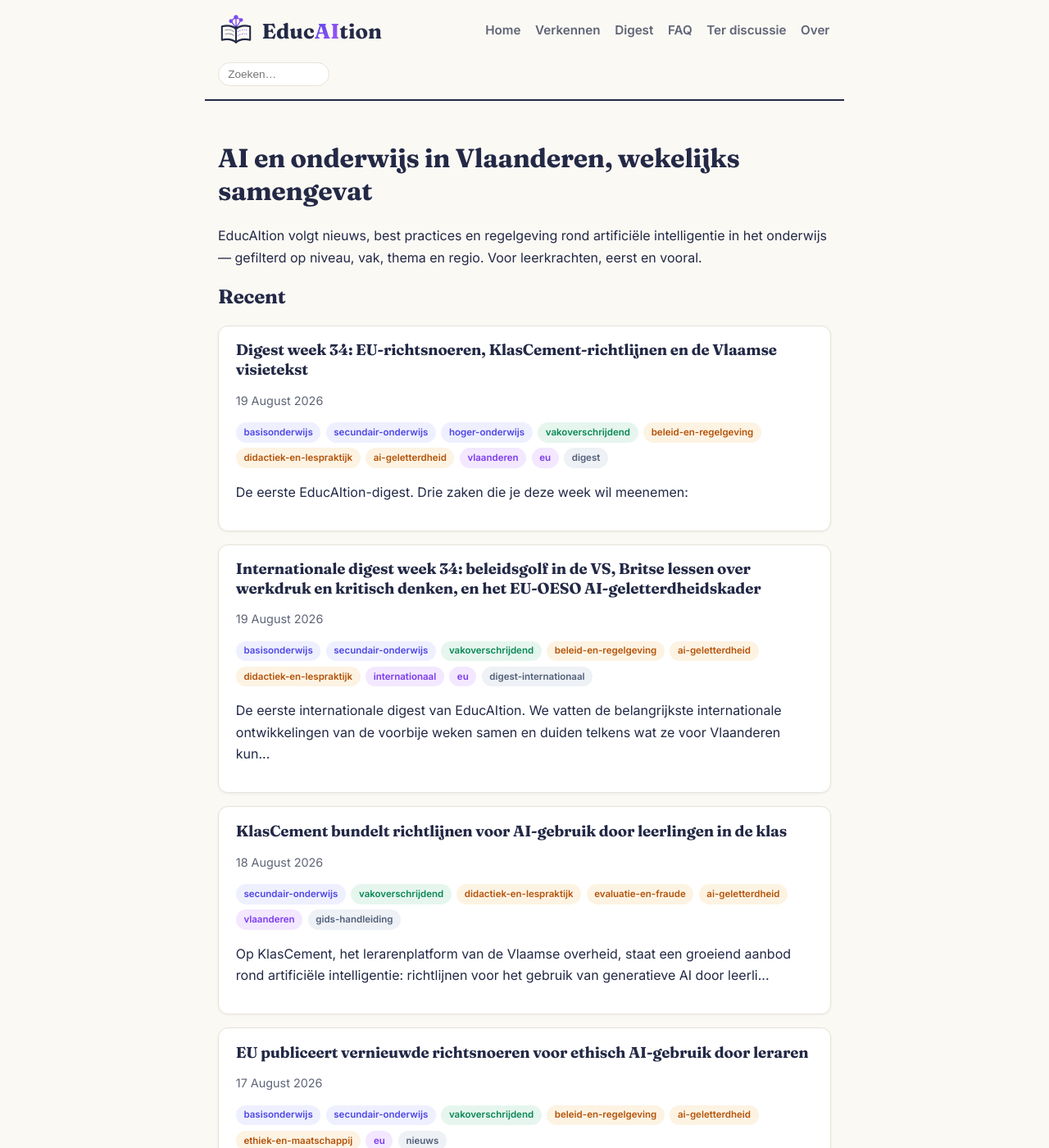
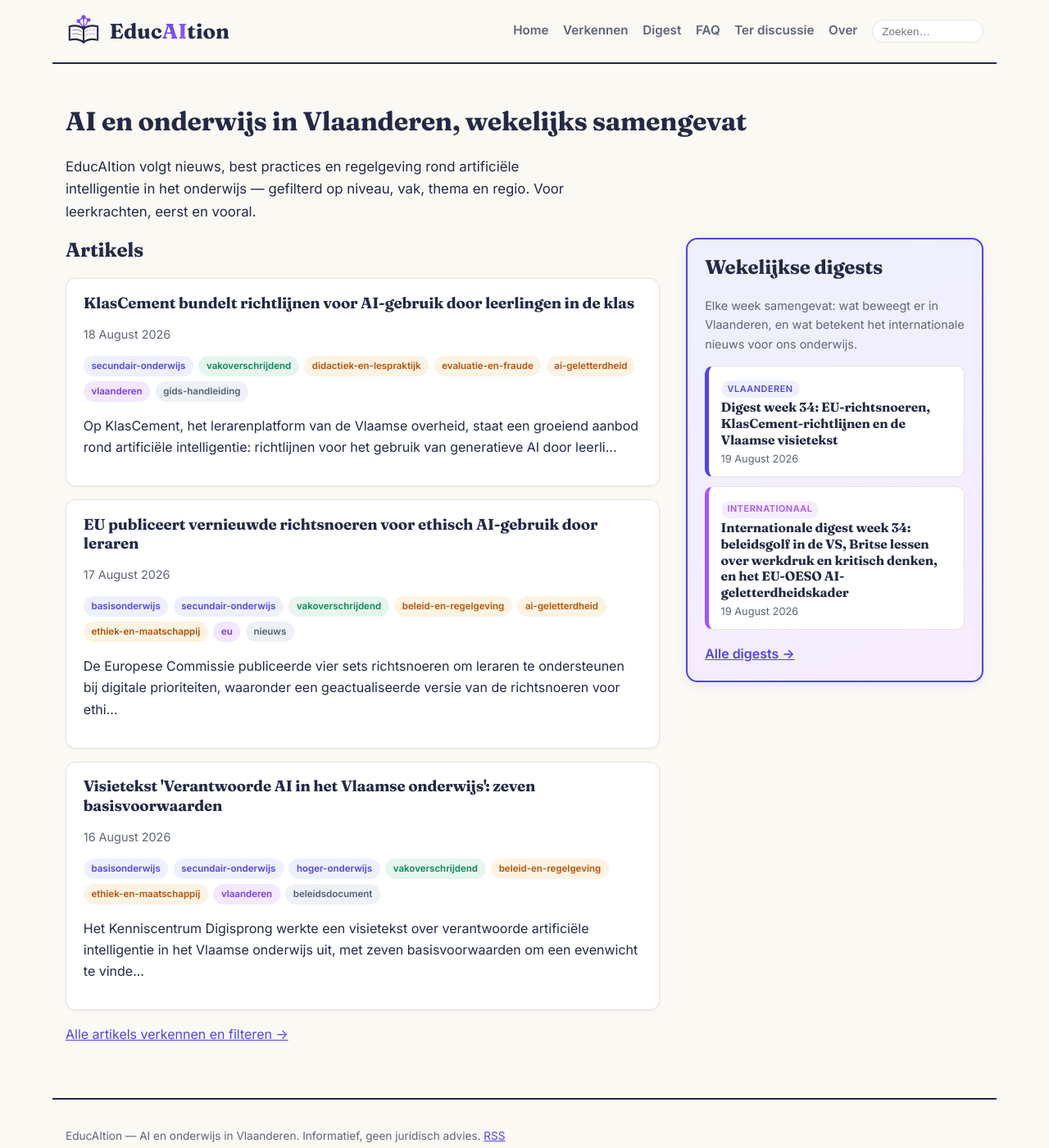
Before and after one commit to rvanbruggen/educaition, a Jekyll site: the page built from index.html, in a window 1280 px wide and 1400 px high. Shown: the whole window at 82% size. Built offline with Jekyll 4.4.1, drawn with Linux system fonts in a browser that asks for light colours; some of the changed text lies outside the part shown.

Commit message:
Homepage: 90% breedte + tweekolomslayout met digestpaneel rechts (v0.4.0)

```diff
--- a/_config.yml
+++ b/_config.yml
@@ -4,7 +4,7 @@ description: >-
   wekelijks samengevat en doorzoekbaar per niveau, vak en thema.
 lang: nl
 timezone: Europe/Brussels
-version: "0.3.1"
+version: "0.4.0"
 url: "https://rvanbruggen.github.io"
 baseurl: "/educaition"
 
--- a/_layouts/default.html
+++ b/_layouts/default.html
@@ -11,7 +11,7 @@
   <link rel="icon" type="image/svg+xml" href="{{ '/assets/img/logo.svg' | relative_url }}">
   {% feed_meta %}
 </head>
-<body>
+<body class="{{ page.body_class }}">
   <header class="site-header">
     <a class="site-brand" href="{{ '/' | relative_url }}">
       <img src="{{ '/assets/img/logo.svg' | relative_url }}" alt="" class="logo" width="44" height="44">
--- a/assets/css/style.css
+++ b/assets/css/style.css
@@ -33,10 +33,13 @@ h1 { font-size: 2rem; }
 main { max-width: 780px; margin: 0 auto; padding: 1.8rem 1rem 3rem; }
 a { color: var(--accent); }
 
+/* homepage gebruikt 90% van de schermbreedte */
+body.home main { max-width: none; width: 90%; }
+
 /* ---- header ---- */
 .site-header {
   display: flex; flex-wrap: wrap; align-items: center; gap: 1rem;
-  max-width: 780px; margin: 0 auto; padding: 1rem;
+  width: 90%; max-width: none; margin: 0 auto; padding: 1rem;
   border-bottom: 2px solid var(--ink);
 }
 .site-brand { display: flex; align-items: center; gap: .6rem; text-decoration: none; }
@@ -180,7 +183,48 @@ details[open] { box-shadow: 0 2px 8px rgba(35, 41, 70, .08); }
 
 /* ---- footer ---- */
 .site-footer {
-  max-width: 780px; margin: 0 auto; padding: 1.2rem 1rem 2rem;
+  width: 90%; max-width: none; margin: 0 auto; padding: 1.2rem 1rem 2rem;
   border-top: 2px solid var(--ink); color: var(--muted); font-size: .85rem;
 }
+
+/* ---- homepage: twee kolommen ---- */
+.intro { font-size: 1.05rem; max-width: 60ch; }
+.home-grid {
+  display: grid; grid-template-columns: minmax(0, 2fr) minmax(280px, 1fr);
+  gap: 2rem; align-items: start; margin-top: 1rem;
+}
+@media (max-width: 900px) { .home-grid { grid-template-columns: 1fr; } }
+.kolom-artikels h2, .digest-paneel h2 { margin-top: 0; }
+
+/* digestpaneel rechts: eigen kleur en kader */
+.digest-paneel {
+  background: linear-gradient(160deg, #eef0ff 0%, #f6ecff 100%);
+  border: 2px solid var(--accent);
+  border-radius: 14px;
+  padding: 1.2rem 1.3rem;
+  box-shadow: 0 3px 12px rgba(79, 70, 229, .12);
+  position: sticky; top: 1rem;
+}
+.digest-uitleg { font-size: .9rem; color: var(--muted); }
+.digest-lijst { list-style: none; padding: 0; margin: 0; }
+.digest-item {
+  background: var(--card);
+  border: 1px solid var(--line);
+  border-left: 5px solid var(--accent);
+  border-radius: 10px;
+  padding: .7rem .9rem; margin: .7rem 0;
+}
+.digest-item.digest-int { border-left-color: var(--accent-2); }
+.digest-item h3 { margin: .15rem 0; font-size: .98rem; }
+.digest-item h3 a { text-decoration: none; color: var(--ink); }
+.digest-item h3 a:hover { color: var(--accent); }
+.digest-item .meta { margin: 0; font-size: .8rem; }
+.digest-label {
+  display: inline-block; font-size: .68rem; font-weight: 700;
+  letter-spacing: .05em; text-transform: uppercase;
+  color: var(--accent); background: var(--accent-soft);
+  padding: .1rem .5rem; border-radius: 999px;
+}
+.digest-item.digest-int .digest-label { color: var(--accent-2); background: #f6ecff; }
+.digest-alle { margin-bottom: 0; font-weight: 600; }
 .site-footer .versie { font-size: .78rem; opacity: .85; }
--- a/index.html
+++ b/index.html
@@ -1,20 +1,49 @@
 ---
 layout: default
 title: Home
+body_class: home
 ---
 <h1>AI en onderwijs in Vlaanderen, wekelijks samengevat</h1>
-<p>EducAItion volgt nieuws, best practices en regelgeving rond artificiële intelligentie
+<p class="intro">EducAItion volgt nieuws, best practices en regelgeving rond artificiële intelligentie
 in het onderwijs — gefilterd op niveau, vak, thema en regio. Voor leerkrachten, eerst en vooral.</p>
 
-<h2>Recent</h2>
+<div class="home-grid">
+  <section class="kolom-artikels">
+    <h2>Artikels</h2>
     <ul class="post-list">
-  {% for post in site.posts limit: 10 %}
+      {% for post in site.posts %}
+        {% unless post.type == "digest" or post.type == "digest-internationaal" %}
         <li>
           <h3><a href="{{ post.url | relative_url }}">{{ post.title }}</a></h3>
           <p class="meta"><time>{{ post.date | date: "%-d %B %Y" }}</time></p>
           {% include tag-badges.html item=post %}
           <p>{{ post.excerpt | strip_html | truncate: 180 }}</p>
         </li>
+        {% endunless %}
       {% endfor %}
     </ul>
     <p><a href="{{ '/filter/' | relative_url }}">Alle artikels verkennen en filteren →</a></p>
+  </section>
+
+  <aside class="kolom-digests">
+    <div class="digest-paneel">
+      <h2>Wekelijkse digests</h2>
+      <p class="digest-uitleg">Elke week samengevat: wat beweegt er in Vlaanderen, en wat
+      betekent het internationale nieuws voor ons onderwijs.</p>
+      <ul class="digest-lijst">
+        {% for post in site.posts %}
+          {% if post.type == "digest" or post.type == "digest-internationaal" %}
+          <li class="digest-item {% if post.type == 'digest-internationaal' %}digest-int{% endif %}">
+            <span class="digest-label">
+              {% if post.type == "digest-internationaal" %}Internationaal{% else %}Vlaanderen{% endif %}
+            </span>
+            <h3><a href="{{ post.url | relative_url }}">{{ post.title }}</a></h3>
+            <p class="meta"><time>{{ post.date | date: "%-d %B %Y" }}</time></p>
+          </li>
+          {% endif %}
+        {% endfor %}
+      </ul>
+      <p class="digest-alle"><a href="{{ '/digest/' | relative_url }}">Alle digests →</a></p>
+    </div>
+  </aside>
+</div>
```
Also changed, not shown: CHANGELOG.md. Lines whose indentation alone changed are shown as unchanged.
